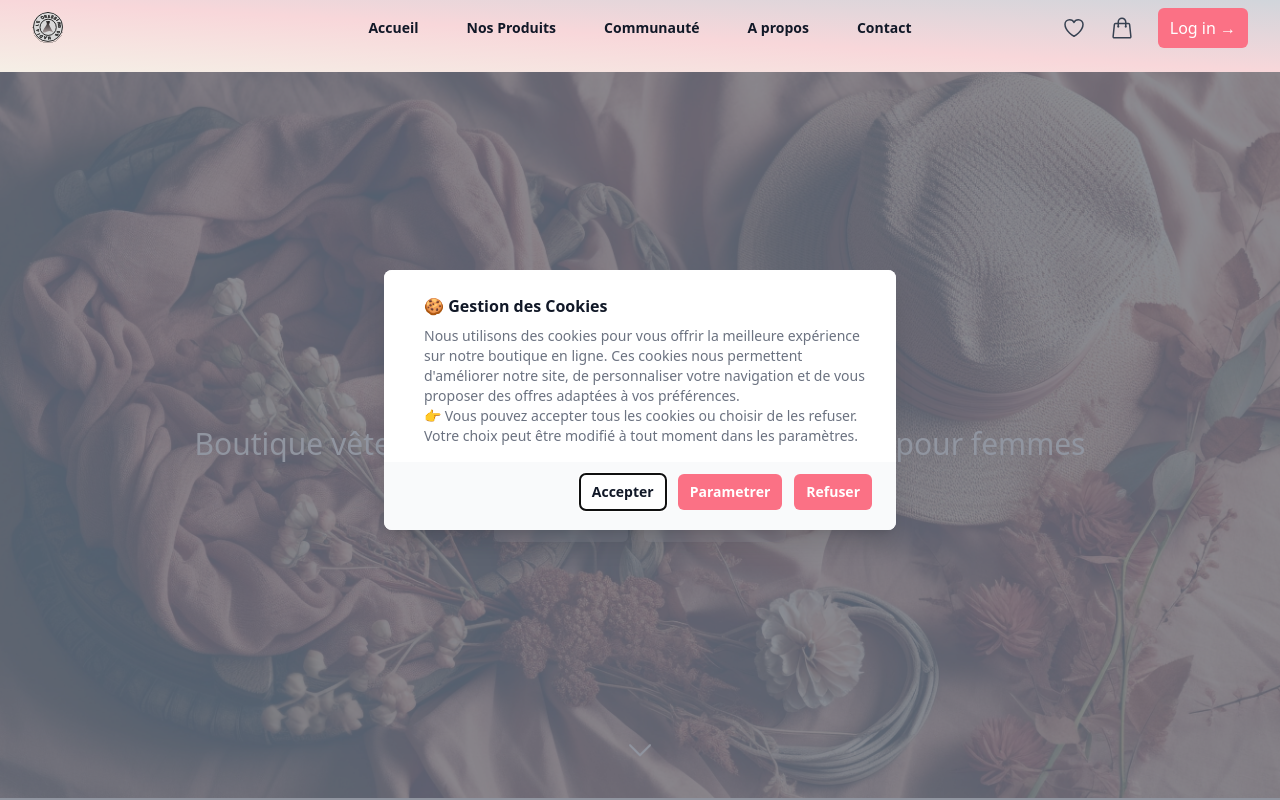
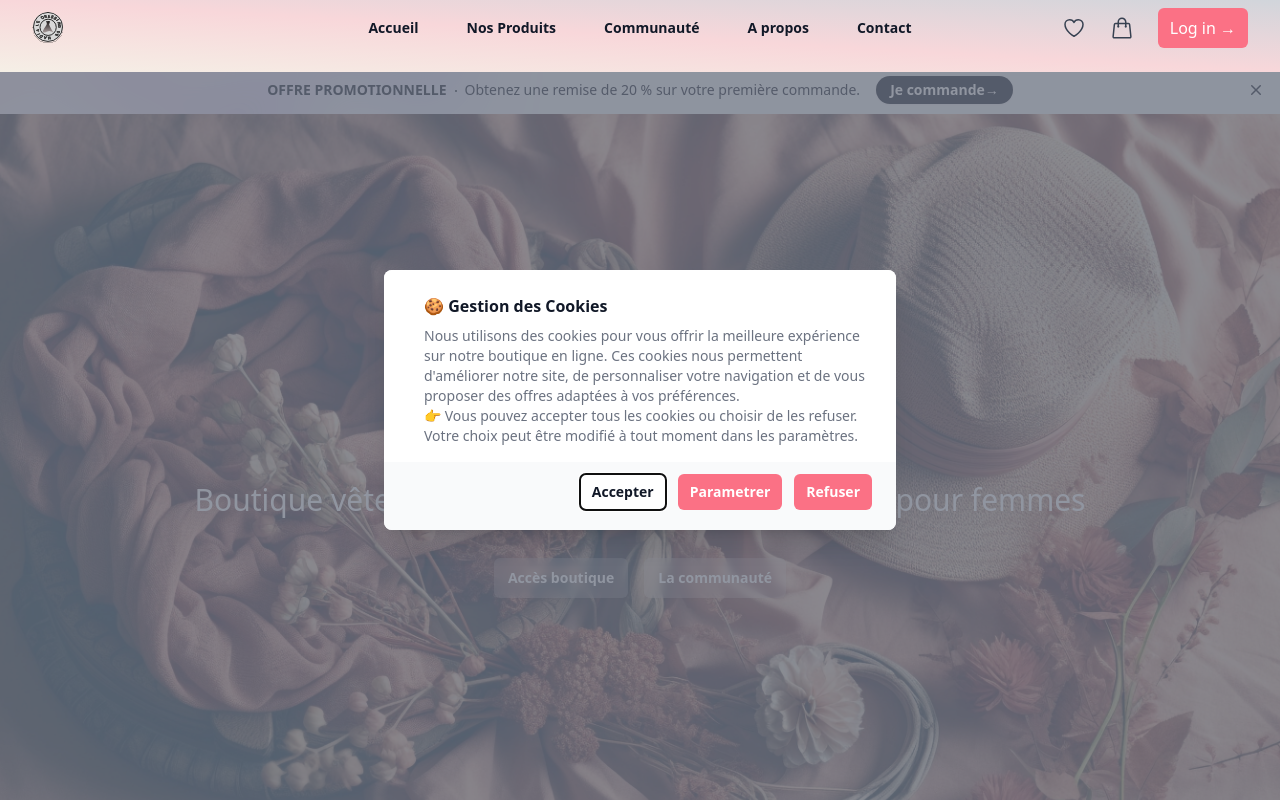
Before and after one commit to BakrimNadia/Dressing-shop, a Next.js app: page / in a window 1280 px wide. Shown: the top 800 px of the page. Built offline with nearby package versions, Linux system fonts and the light colour scheme.

Commit message:
adjust banner

```diff
--- a/app/Component/Banner.tsx
+++ b/app/Component/Banner.tsx
@@ -2,7 +2,7 @@ import { XMarkIcon } from '@heroicons/react/20/solid'
 
 export default function Banner() {
   return (
-    <div className="pt-5 relative isolate flex items-center gap-x-6 overflow-hidden bg-gray-50 px-6 py-2.5 sm:px-3.5 sm:before:flex-1">
+    <div className="pt-[76px] relative isolate flex items-center gap-x-6 overflow-hidden bg-gray-50 px-6 py-2.5 sm:px-3.5 sm:before:flex-1">
       <div
         aria-hidden="true"
         className="absolute left-[max(-7rem,calc(50%-52rem))] top-1/2 -z-10 -translate-y-1/2 transform-gpu blur-2xl"
--- a/app/page.tsx
+++ b/app/page.tsx
@@ -21,7 +21,7 @@ export default function Home() {
             backgroundRepeat: "no-repeat",
             backgroundPosition: "center",
             position: "relative",
-            zIndex: 1,
+
           }}
           className="max-w-full py-32 sm:py-48 lg:py-56"
         >
```
